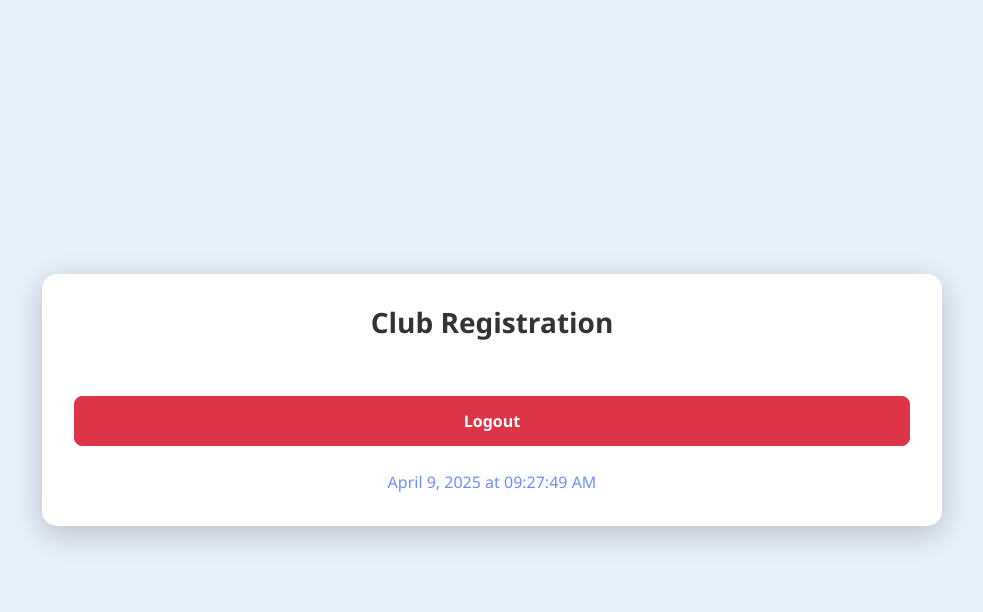
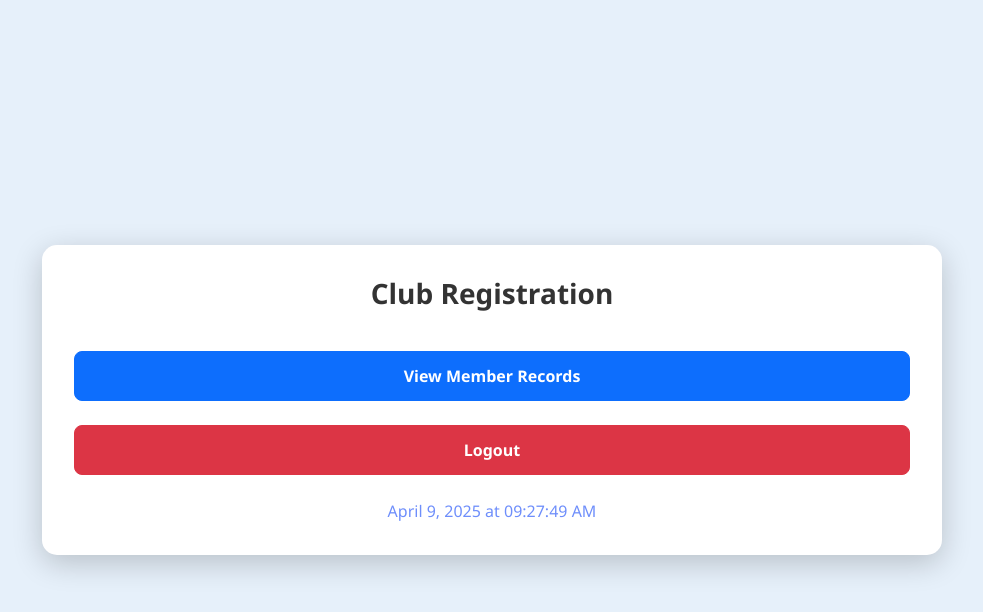
Before and after one commit to ratul41907/Club-Management-System, a PHP site: page /clubregistration.php in a window 1280 px wide. Shown: the top 612 px of the page, without its empty margins (148-1131 px from the left). Run offline with PHP 8.4, Linux system fonts and the light colour scheme; the visitor is signed in with stand-in values (Sample User, id 1); data that the repository does not hold is empty.

Commit message:
Add files via upload

```diff
--- a/clubregistration.php
+++ b/clubregistration.php
@@ -24,7 +24,7 @@ if (!isset($_SESSION['members'])) {
             'last_name' => 'Sami',
             'dob' => '1998-05-15',
             'club_id' => '1',
-            'status' => 'Pending' // Adding status field
+            'status' => 'Pending'
         ],
         [
             'first_name' => 'Siam',
@@ -94,7 +94,7 @@ $members = $_SESSION['members'];
             font-family: 'Segoe UI', Tahoma, Geneva, Verdana, sans-serif;
         }
         .registration-container {
-            max-width: 900px; /* Increased width to accommodate more fields */
+            max-width: 900px;
             width: 100%;
             padding: 2rem;
             background: white;
@@ -172,6 +172,13 @@ $members = $_SESSION['members'];
             font-weight: 600;
             margin-top: 1.5rem;
         }
+        .btn-primary {
+            width: 100%;
+            padding: 0.75rem;
+            border-radius: 8px;
+            font-weight: 600;
+            margin-top: 0.5rem;
+        }
         #clock {
             text-align: center;
             margin-top: 1.5rem;
@@ -232,6 +239,7 @@ $members = $_SESSION['members'];
             </div>
         <?php endforeach; ?>
 
+        <a href="member_record.php" class="btn btn-primary">View Member Records</a>
         <a href="dashboard.php?logout=true" class="btn btn-danger">Logout</a>
         <div id="clock"></div>
     </div>
```
